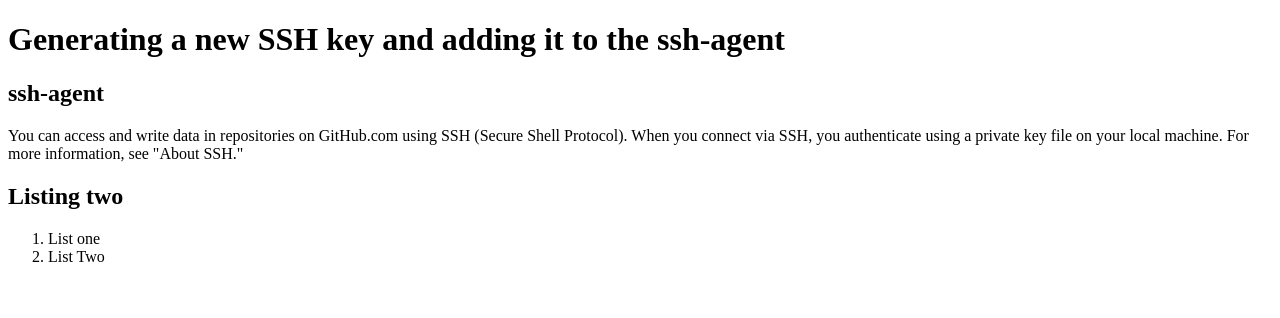
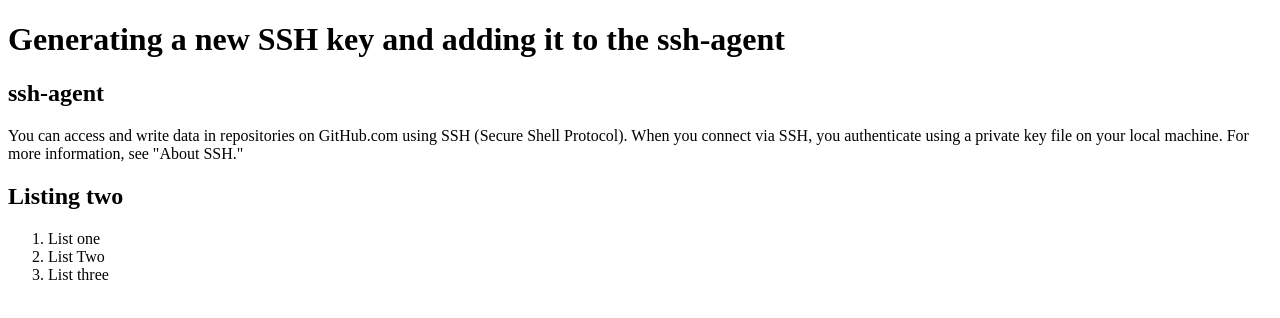
Before and after one commit to gitlearnerpro/website, a plain HTML site: page index.html in a window 1280 px wide. Drawn offline with Linux system fonts and the light colour scheme.

Commit message:
One line added

```diff
--- a/index.html
+++ b/index.html
@@ -18,6 +18,7 @@
 	<ol>
 		<li> List one </li>
 		<li> List Two </li>
+		<li> List three</li>
 	 </ol>
 
 </body>
```
